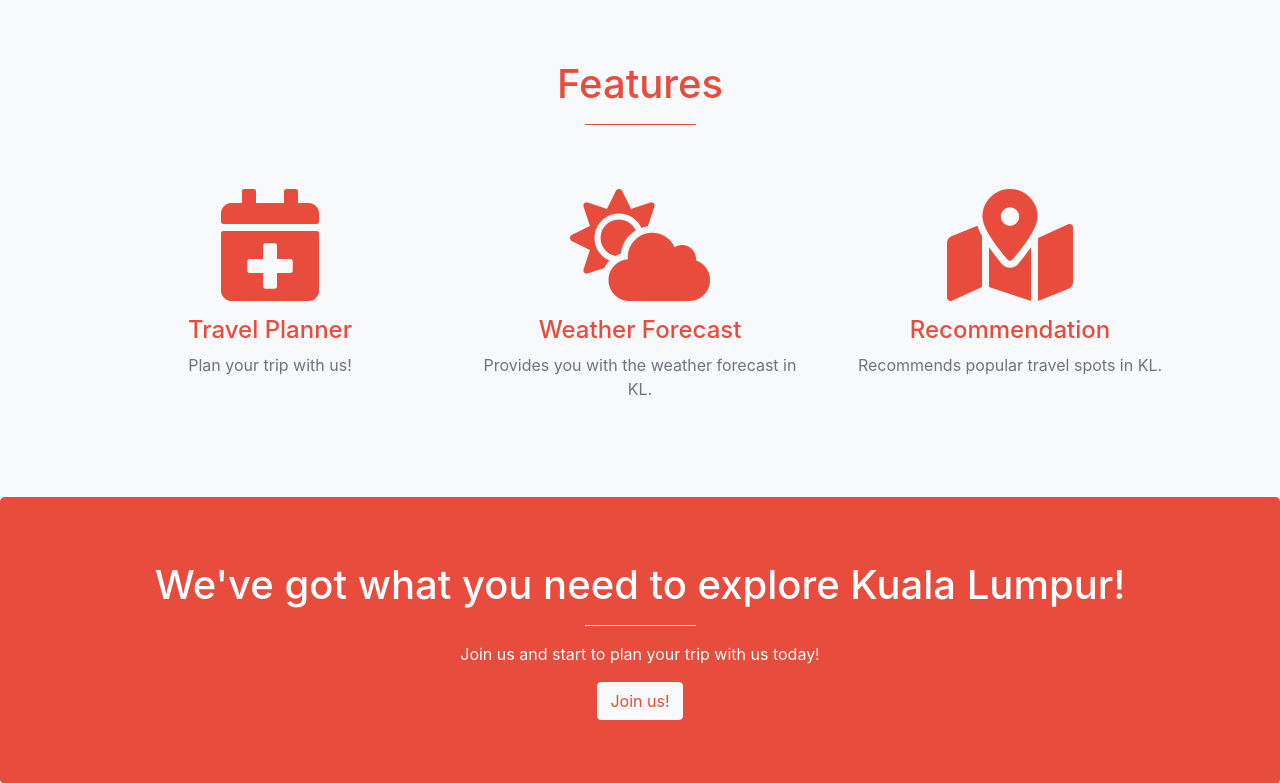
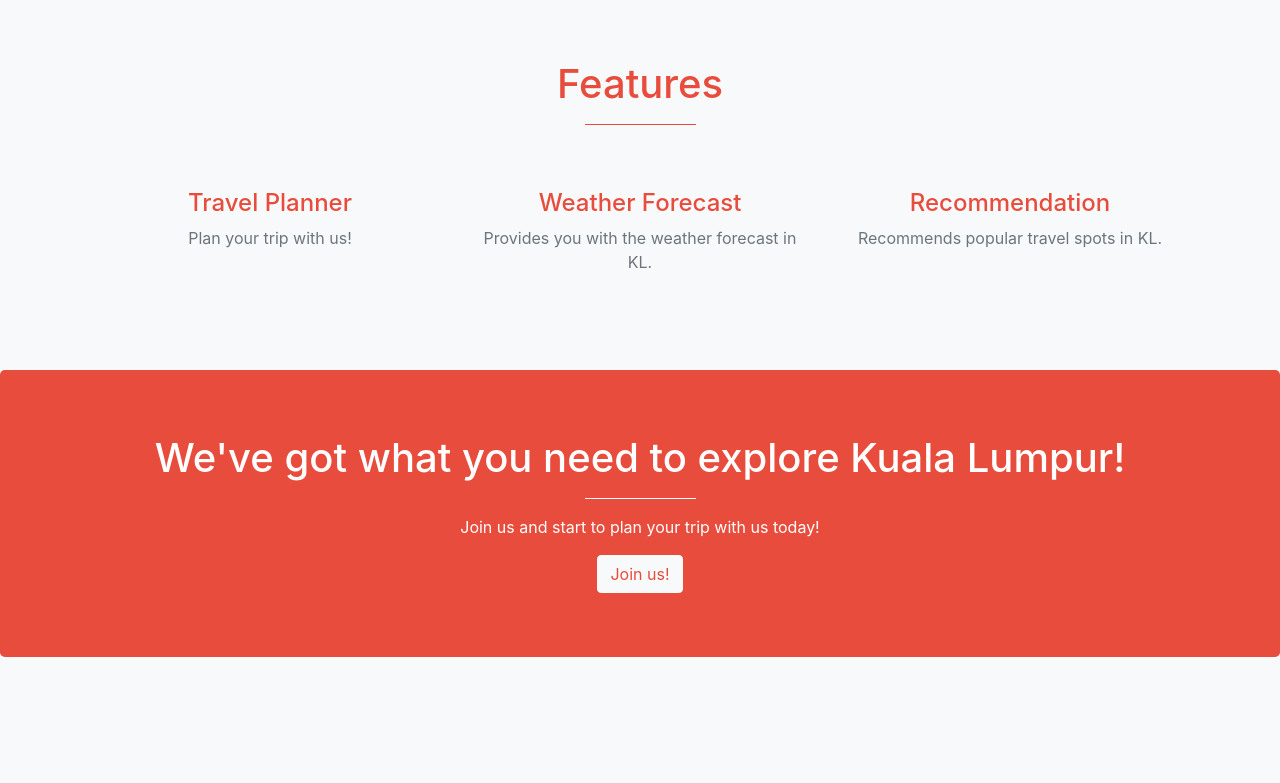
Before and after one commit to WIF3005-Team/travellerplan, a Django app: page / in a window 1280 px wide. Shown: the part 804-1587 px from the top of the page. Run offline with Django 3.2, Linux system fonts and the light colour scheme; some libraries are stand-ins or nearby versions.

Commit message:
Revert "Nur farahin"

```diff
--- a/travellerplan/home/templates/home/base.html
+++ b/travellerplan/home/templates/home/base.html
@@ -8,10 +8,6 @@
 
     <!-- Bootstrap CSS -->
     <link rel="stylesheet" href="https://stackpath.bootstrapcdn.com/bootstrap/4.4.1/css/bootstrap.min.css" integrity="sha384-Vkoo8x4CGsO3+Hhxv8T/Q5PaXtkKtu6ug5TOeNV6gBiFeWPGFN9MuhOf23Q9Ifjh" crossorigin="anonymous">
-
-    <!-- font awesome -->
-    <link rel="stylesheet" href="https://use.fontawesome.com/releases/v5.6.1/css/all.css" integrity="sha384-gfdkjb5BdAXd+lj+gudLWI+BXq4IuLW5IT+brZEZsLFm++aCMlF1V92rMkPaX4PP" crossorigin="anonymous">
-
     {% block title %} {% endblock title %}
     </head>
     <body class="bg-light">
--- a/travellerplan/home/templates/home/home.html
+++ b/travellerplan/home/templates/home/home.html
@@ -31,7 +31,6 @@ box-shadow:inset 0 0 0 2000px rgba(250, 190, 88, 0.3);">
             <div class="col-lg-4 col-md-8 text-center">
               <div class="mt-5">
                 <!-- //BUG add font awesome icon calender -->
-                <i style="color:rgb(231, 76, 60); margin-bottom: 15px;" class="fas fa-calendar-plus fa-7x"></i>
                 <h3 class="h4 mb-2" style="color:rgb(231, 76, 60)">Travel Planner</h3>
                 <p class="text-muted mb-0">
                   Plan your trip with us!
@@ -41,7 +40,6 @@ box-shadow:inset 0 0 0 2000px rgba(250, 190, 88, 0.3);">
             <div class="col-lg-4 col-md-8 text-center">
               <div class="mt-5">
                 <!-- //BUG add font awesome icon weather -->
-                <i style="color:rgb(231, 76, 60); margin-bottom: 15px;" class="fas fa-cloud-sun fa-7x"></i>
                 <h3 class="h4 mb-2" style="color:rgb(231, 76, 60)">Weather Forecast</h3>
                 <p class="text-muted mb-0">
                   Provides you with the weather forecast in KL.
@@ -51,7 +49,6 @@ box-shadow:inset 0 0 0 2000px rgba(250, 190, 88, 0.3);">
             <div class="col-lg-4 col-md-8 text-center">
               <div class="mt-5">
                 <!-- //BUG add font awesome icon location pin? -->
-                <i style="color:rgb(231, 76, 60); margin-bottom: 15px;" class="fas fa-map-marked-alt fa-7x"></i>
                 <h3 class="h4 mb-2" style="color:rgb(231, 76, 60)">Recommendation</h3>
                 <p class="text-muted mb-0">
                   Recommends popular travel spots in KL.
```
